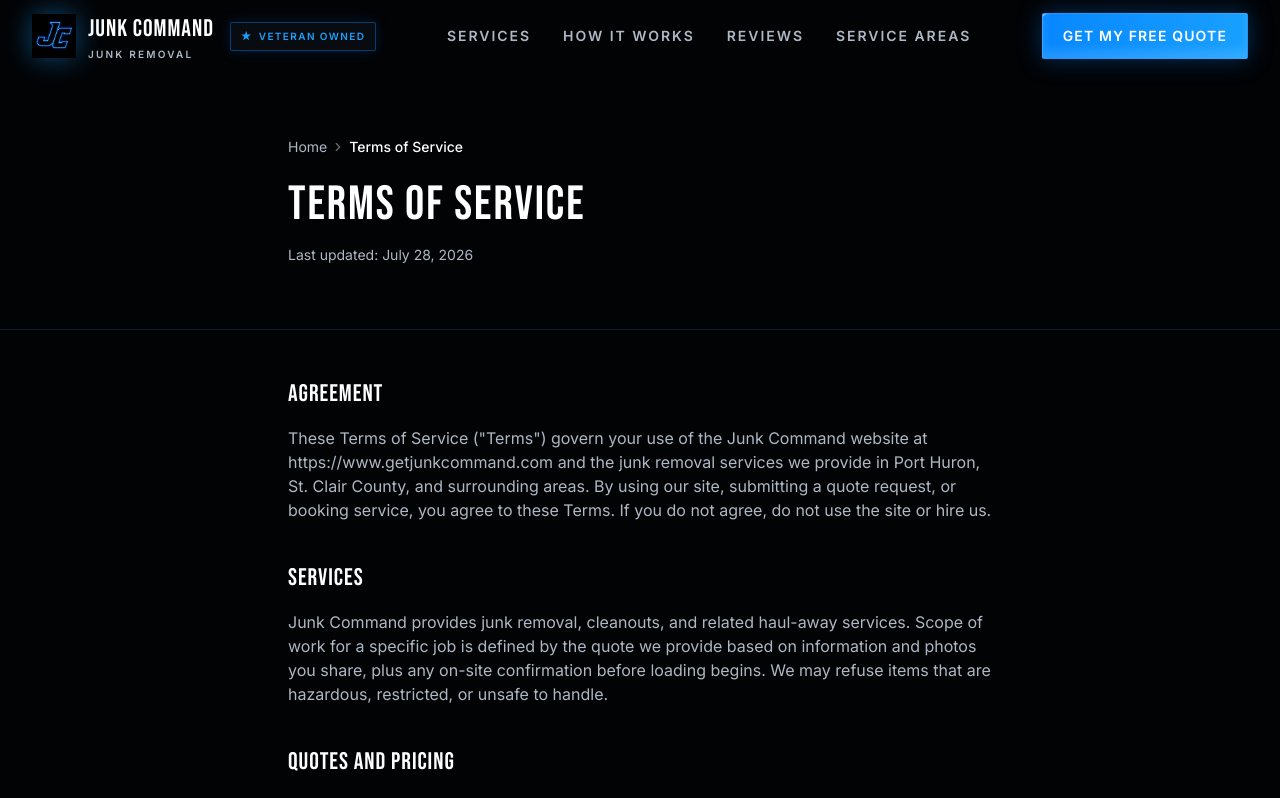
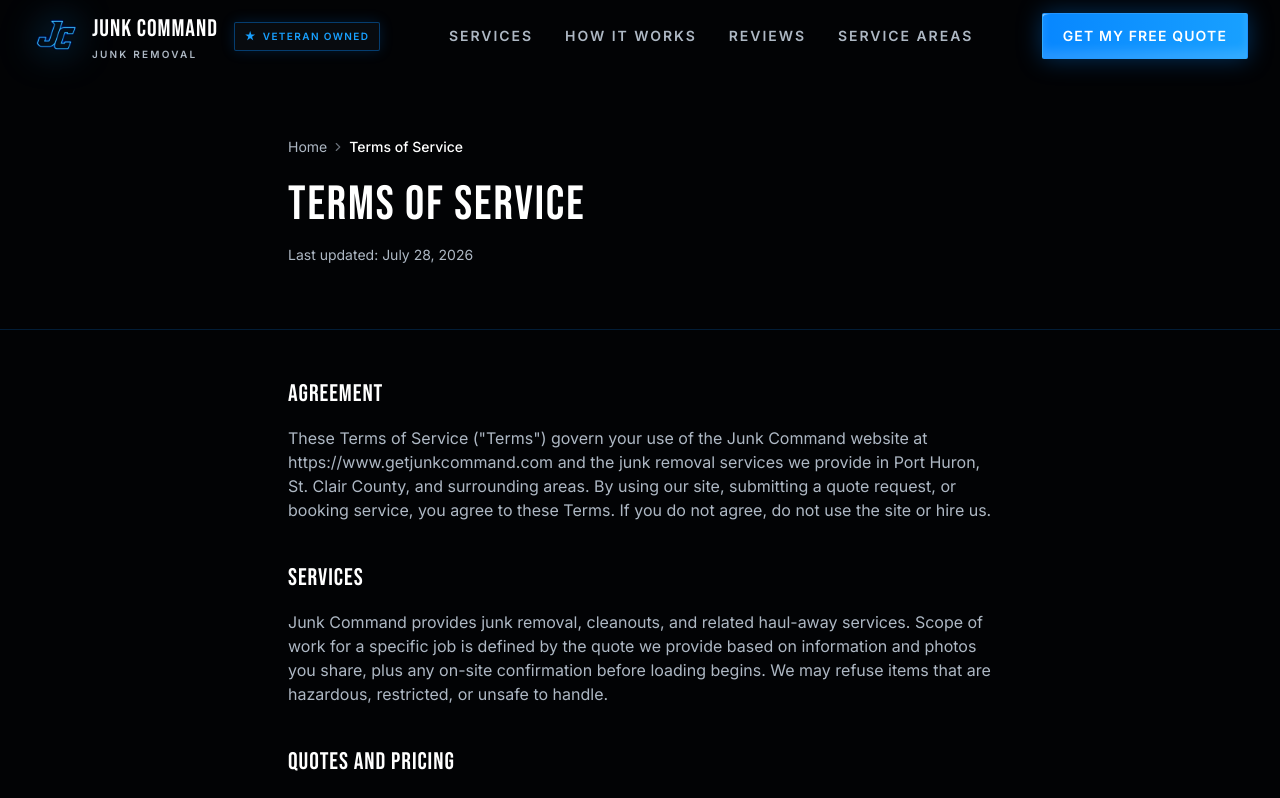
Before and after one commit to asddataking/junkcommand, a Next.js app: page /terms in a window 1280 px wide. Shown: the top 798 px of the page. Built offline with nearby package versions, Linux system fonts and the light colour scheme.

Commit message:
UPdated logo mark

```diff
--- a/src/components/ui/Logo.tsx
+++ b/src/components/ui/Logo.tsx
@@ -9,13 +9,13 @@ export function Logo({ compact = false }: { compact?: boolean }) {
       className="group flex items-center gap-2.5 focus-visible:outline focus-visible:outline-2 focus-visible:outline-offset-2 focus-visible:outline-bright sm:gap-3"
       aria-label="Junk Command home"
     >
-      <span className="relative flex h-10 w-10 shrink-0 items-center justify-center sm:h-11 sm:w-11">
+      <span className="relative flex h-11 w-11 shrink-0 items-center justify-center sm:h-12 sm:w-12">
         <Image
           src={BRAND_LOGO}
           alt=""
-          width={88}
-          height={88}
-          className="size-full object-contain drop-shadow-[0_0_14px_rgba(24,160,255,0.45)] transition-transform duration-300 group-hover:scale-105"
+          width={96}
+          height={96}
+          className="size-full object-contain drop-shadow-[0_0_18px_rgba(24,160,255,0.55)] transition-transform duration-300 group-hover:scale-105"
           priority
         />
       </span>
```
Also changed, not shown: public/images/junk-command-logo-mark.png, public/images/junk-command-logo.png.
